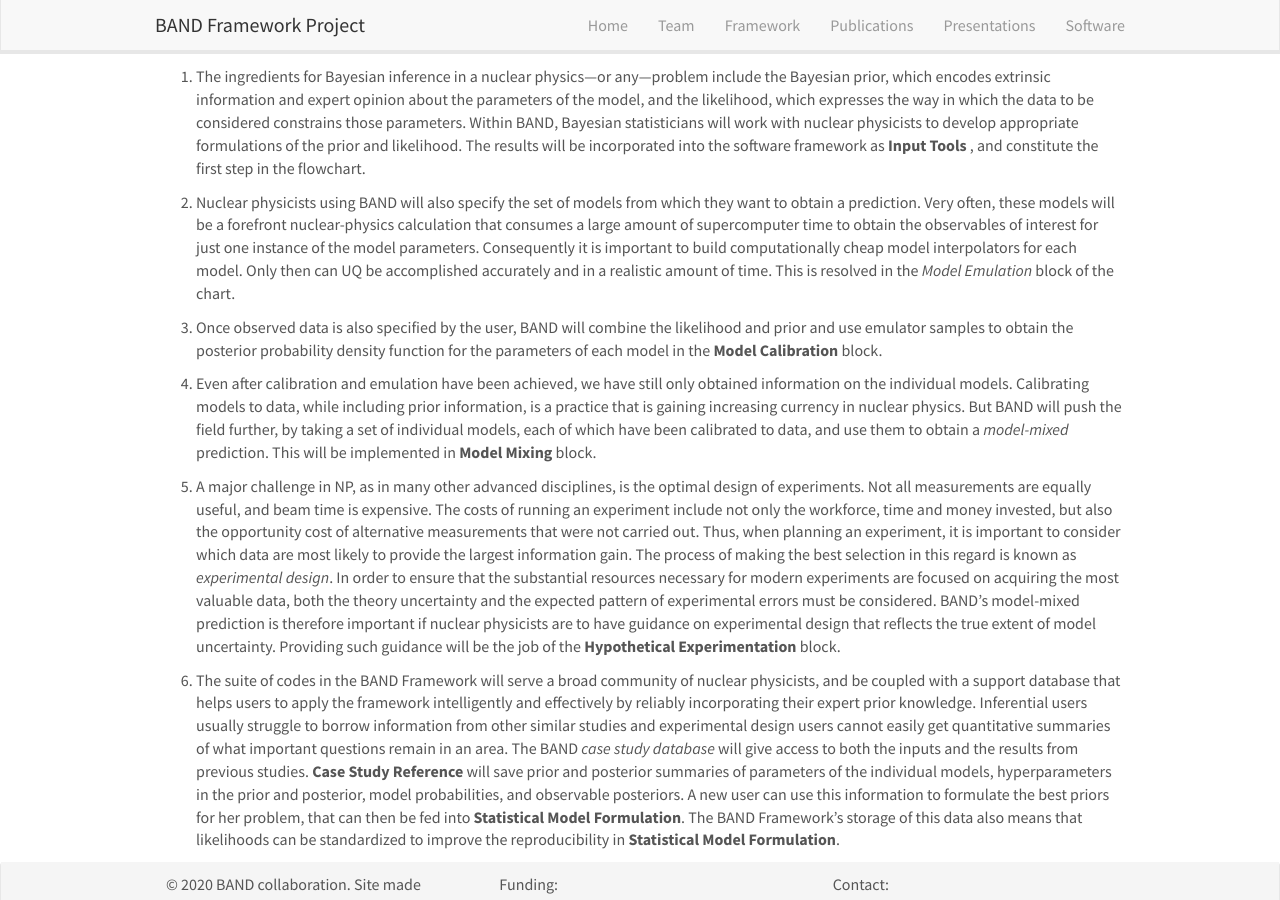
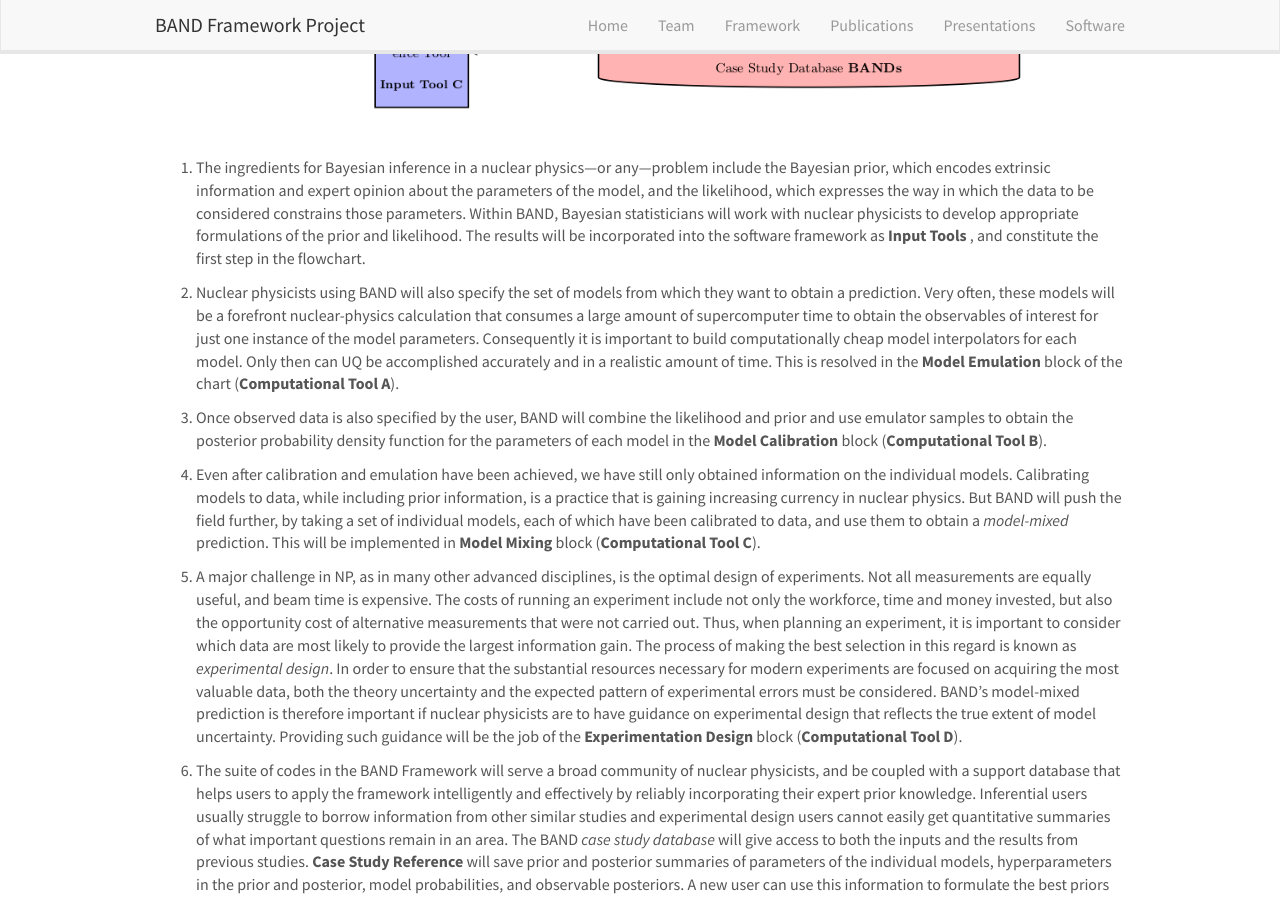
Before and after one commit to bandframework/bandframework.github.io, a Jekyll site: the page built from _pages/framework.md, in a window 1280 px wide and 900 px high, scrolled down 984 px. Built offline with Jekyll 4.4.1, drawn with Linux system fonts in a browser that asks for light colours; nearby versions of some CDN libraries.

Commit message:
added tikz flowchart to home and framework pages; edits to each page

```diff
--- a/_pages/framework.md
+++ b/_pages/framework.md
@@ -22,26 +22,32 @@
 This flowchart illustrates the BAND software framework:
 
 <figure class="fourth" style="text-align:center">
+  <img src="{{ site.url }}{{ site.baseurl }}/images/frameworkpic/flowchart_tikz_paper.png" style="width: 810px">
+</figure>
+
+<!--
+<figure class="fourth" style="text-align:center">
   <img src="{{ site.url }}{{ site.baseurl }}/images/frameworkpic/flowchart_website.png" style="width: 810px">
 </figure>
+-->
 </p>
 
 1. The ingredients for Bayesian inference in a nuclear physics---or any---problem include the Bayesian prior, which encodes extrinsic information and expert opinion about the parameters of the model, and the likelihood, which expresses the way in which the data to be considered constrains those parameters.
 Within BAND, Bayesian statisticians will work with nuclear physicists to develop appropriate formulations of the prior and likelihood. The results will be incorporated into the software framework as <b>Input Tools </b>, and constitute the first step in the flowchart.
 
-1. Nuclear physicists using BAND will also specify the set of models from which they want to obtain a prediction. Very often, these models will be a forefront nuclear-physics calculation that consumes a large amount of supercomputer time to obtain the observables of interest for just one instance of the model parameters. Consequently it is important to build computationally cheap model interpolators for each model. Only then can UQ be accomplished accurately and in a realistic amount of time. This is resolved in the <i>Model Emulation</i> block of the chart.
+1. Nuclear physicists using BAND will also specify the set of models from which they want to obtain a prediction. Very often, these models will be a forefront nuclear-physics calculation that consumes a large amount of supercomputer time to obtain the observables of interest for just one instance of the model parameters. Consequently it is important to build computationally cheap model interpolators for each model. Only then can UQ be accomplished accurately and in a realistic amount of time. This is resolved in the <b>Model Emulation</b> block of the chart (<b>Computational Tool A</b>).
 
 1. Once observed data is also specified by the user, BAND will combine the likelihood and prior and use emulator samples to obtain
-the posterior probability density function for the parameters of each model in the <b> Model Calibration </b> block.
+the posterior probability density function for the parameters of each model in the <b> Model Calibration </b> block (<b>Computational Tool B</b>).
 
-1. Even after calibration and emulation have been achieved, we have still only obtained information on the individual models. Calibrating models to data, while including prior information, is a practice that is gaining increasing currency in nuclear physics. But BAND will push the field further, by taking a set of individual models, each of which have been calibrated to data, and use them to obtain a <i>model-mixed</i> prediction. This will be implemented in <b>Model Mixing</b> block.
+1. Even after calibration and emulation have been achieved, we have still only obtained information on the individual models. Calibrating models to data, while including prior information, is a practice that is gaining increasing currency in nuclear physics. But BAND will push the field further, by taking a set of individual models, each of which have been calibrated to data, and use them to obtain a <i>model-mixed</i> prediction. This will be implemented in <b>Model Mixing</b> block (<b>Computational Tool C</b>).
 
 1. A major challenge in NP, as in many other advanced disciplines, is the optimal design of experiments.
 Not all measurements are equally useful, and beam time is expensive.
 The costs of running an experiment include not only the workforce, time and money invested, but also the opportunity cost of alternative measurements that were not carried out.
 Thus, when planning an experiment, it is important to consider which data are most likely to provide the largest information gain.  The process of making the best selection in this regard is known as <i>experimental design</i>.
 In order to ensure that the substantial resources necessary for modern experiments are focused on acquiring the most valuable data, both the theory uncertainty and the expected pattern of experimental errors must be considered.
-BAND's model-mixed prediction is therefore important if nuclear physicists are to have  guidance on experimental design that reflects the true extent of model uncertainty. Providing such guidance will be the job of the <b>Hypothetical Experimentation</b> block.
+BAND's model-mixed prediction is therefore important if nuclear physicists are to have  guidance on experimental design that reflects the true extent of model uncertainty. Providing such guidance will be the job of the <b>Experimentation Design</b> block (<b>Computational Tool D</b>).
 
 1. The suite of codes in the BAND Framework will serve a broad community of nuclear physicists, and be coupled with a support database that helps users to apply the framework intelligently and effectively by reliably incorporating their expert prior knowledge.
 Inferential users usually struggle to borrow information from other similar studies and experimental design users cannot easily get quantitative summaries of what important questions remain in an area.  The BAND <i>case study database</i> will give access to both the inputs and the results from previous studies.   <b>Case Study Reference</b> will save prior and posterior summaries of parameters of the individual models, hyperparameters in the prior and posterior, model probabilities, and observable posteriors.   A new user can
```
Also changed, not shown: _data/news.yml (+9 -0 lines), _pages/home.md (+6 -2 lines), images/frameworkpic/flowchart_tikz_paper.png (added).
